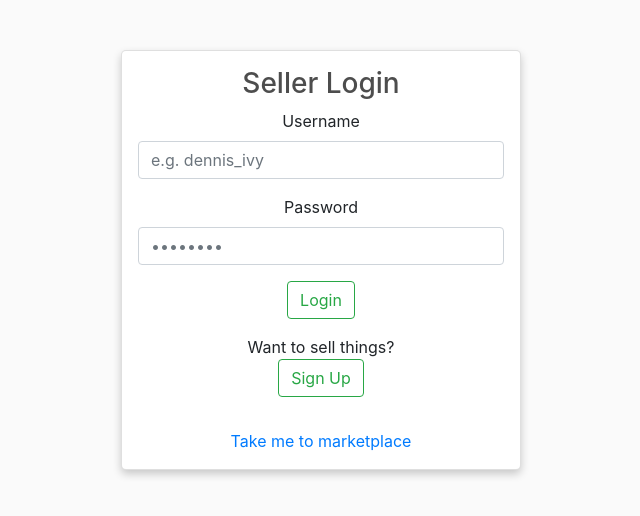
After one commit to RajenRanjithkumar/ecommerce, a Django app: page /seller_login/ in a window 1280 px wide. The commit adds this page. Shown: the top 516 px of the page, without its empty margins (319-959 px from the left). Run offline with Django 4.2, Linux system fonts and the light colour scheme; data comes from the database, SQL or seed files in the repository; both versions use the stored data as it was after the commit; some libraries are stand-ins or nearby versions.

Commit message:
seller authorization done

```diff
--- a/ecommerce/static/css/main.css
+++ b/ecommerce/static/css/main.css
@@ -134,6 +134,7 @@ h1,h2,h3,h4,h5,h6{
 	transition: 0.3s;
 	border-radius: 5px; /* 5px rounded corners */
 	text-align: left;
+	text-align: center;
 
   }
 
@@ -149,3 +150,13 @@ h1,h2,h3,h4,h5,h6{
   .container {
 	padding: 16px 16px ;
   }
+
+  .loginform{
+
+	margin: 50px;
+	display: flex;
+	justify-content: center;
+	align-items: center;
+
+
+  }
--- /dev/null
+++ b/ecommerce/store/templates/store/seller_login.html
@@ -0,0 +1,142 @@
+
+{% load static %}
+<head>
+    <title>Ecom</title>
+    <meta name="viewport" content="width=device-width, initial-scale=1, maximum-scale=1, minimum-scale=1" />
+    <link rel="stylesheet" href="https://stackpath.bootstrapcdn.com/bootstrap/4.4.1/css/bootstrap.min.css" integrity="sha384-Vkoo8x4CGsO3+Hhxv8T/Q5PaXtkKtu6ug5TOeNV6gBiFeWPGFN9MuhOf23Q9Ifjh" crossorigin="anonymous">
+    <link rel="stylesheet" type="text/css" href="{% static 'css/main.css' %}">
+</head>
+
+{% block content %}
+
+
+{% if page ==  "login" %}
+
+
+<div class="loginform">
+    <div class="card" >
+        <div class="container">
+            <div class="layout__boxTitle" style="text-align: center;">
+                <h3>Seller Login</h3>
+            </div>
+            <form class="form" method="POST" action="">
+                {% csrf_token %}
+
+                <div class="form-group">
+                    <label for="exampleInputEmail1">Username</label>
+
+                    <input id="username" class="form-control" name="username" type="text" placeholder="e.g. dennis_ivy" />
+
+                  </div>
+                  <div class="form-group">
+                    <label for="password">Password</label>
+
+
+                    <input  class="form-control" id="password" name="password" type="password" placeholder="&bull;&bull;&bull;&bull;&bull;&bull;&bull;&bull;" />
+
+                  </div>
+
+
+
+
+                <div style="text-align: center;">
+                    <button class="btn btn-outline-success"  type="submit">
+                        Login
+                        </button>
+
+                        <br>
+                    <div style="margin-top: 1rem;">
+                        <p style="margin-bottom: 0.01rem;">Want to sell things?</p>
+                        <a href="{% url 'seller_register' %}" class="btn btn-outline-success">Sign Up</a>
+
+                    </div>
+
+
+
+
+
+                </div>
+
+            </form>
+            <div style="text-align: center; margin-top: 2rem;">
+                <a href="{% url 'store' %}" class="">Take me to marketplace</a>
+
+            </div>
+
+
+
+        </div>
+
+
+
+
+    </div>
+
+
+
+</div>
+
+
+
+{% else %}
+
+<div class="loginform">
+
+    <div class="card" style="padding: 1rem;">
+        <div class="layout__box">
+            <div class="layout__boxHeader">
+            <div class="layout__boxTitle" style="text-align: center;">
+                <h3>Register Seller</h3>
+            </div>
+            </div>
+            <div class="layout__body">
+
+            <form class="form" method="POST" action="">
+                {% csrf_token %}
+
+
+                {% for field in form %}
+
+                <div class="form-group">
+                <label for="room_name">{{field.label}}</label>
+                {{field}}
+                </div>
+
+                {% endfor %}
+
+                <div style="text-align: center;">
+
+                    <button class="btn btn btn-outline-success" type="submit">
+                        Register
+                        </button>
+                        <div style="margin-top: 1rem;">
+                            <p style="margin-bottom: -0.01rem;">Signed up already?</p>
+                            <a href="{% url 'seller_login' %}" class="btn btn-outline-success">Login</a>
+                        </div>
+
+
+                </div>
+
+                <div style="text-align: center; margin-top: 2rem;">
+                    <a href="{% url 'store' %}" class="">Take me to marketplace</a>
+
+                </div>
+
+
+            </form>
+
+
+
+
+            </div>
+        </div>
+        </div>
+
+
+</div>
+
+
+
+{% endif %}
+
+{% endblock content %}
--- /dev/null
+++ b/ecommerce/store/templates/store/seller_profile.html
@@ -0,0 +1 @@
+<h1>Seller profile</h1>
--- a/ecommerce/store/urls.py
+++ b/ecommerce/store/urls.py
@@ -6,6 +6,13 @@ urlpatterns = [
     path('', views.store, name='store'), # home page
     path('login/', views.loginUser, name='login'),
     path('register/', views.registerUser, name='register'),
+
+    path('seller_login/', views.loginSeller, name='seller_login'),
+    path('seller_register/', views.registerSeller, name='seller_register'),
+
+     path('seller_profile/', views.sellerProfile, name='seller_profile'),
+
+
     path('logout/', views.logoutUser, name='logout'),
     path('cart/', views.cart, name='cart'),
     path('checkout/', views.checkout, name='checkout'),
--- a/ecommerce/store/views.py
+++ b/ecommerce/store/views.py
@@ -70,6 +70,7 @@ def loginUser(request):
 
     page = "login"
 
+
     username = request.POST.get('username')
     password = request.POST.get('password')
 
@@ -85,7 +86,6 @@ def loginUser(request):
             messages.error(request, " User does not exist ") #Django flash messages
     else:
         messages.error(request, " Username or password cannot be empty ") #Django flash messages
-
 
 
     customer = authenticate(request, username=username, password=password)
@@ -133,6 +133,80 @@ def registerUser(request):
 
     context = {'form': form}
     return render(request, 'store/login.html', context)
+
+
+
+def loginSeller(request):
+
+    page = 'login'
+
+
+    username = request.POST.get('username')
+    password = request.POST.get('password')
+
+
+    if username != '' and password != '':
+        try:
+            user = User.objects.get(username = username)
+            seller = Seller(user=user)
+            seller.save()
+        except:
+
+            messages.error(request, " Seller does not exist ") #Django flash messages
+    else:
+        messages.error(request, " Username or password cannot be empty ") #Django flash messages
+
+
+    authSeller = authenticate(request, username=username, password=password)
+
+    if authSeller is not None:
+        login(request, user)
+        return redirect('seller_profile')
+
+    else:
+        messages.error(request, "Username or password does not exist")
+
+    context = {"page": page}
+    return render(request, 'store/seller_login.html', context)
+
+def registerSeller(request):
+
+    form = CreateCustomerForm()
+
+
+    if request.method == 'POST':
+        form = CreateCustomerForm(request.POST)
+        if form.is_valid():
+
+            user = form.save(commit=False)
+
+
+            user.username = user.username.lower()
+            user.save()
+
+            # #login(request, user)
+
+            Seller.objects.create(
+
+                user = user,
+                name = user.username,
+                email = user.email
+
+            )
+            return redirect('seller_login')
+        else:
+
+            messages.error(request, "An error occured during registration")
+
+    context = {'form':form}
+    return render(request, 'store/seller_login.html', context)
+
+
+def sellerProfile(request):
+
+    context = {}
+
+    return render(request, "store/seller_profile.html", context)
 
 
 
```
Also changed, not shown: ecommerce/store/templates/store/login.html (+9 -0 lines), ecommerce/store/utils.py (+66 -0 lines), ecommerce/db.sqlite3.
